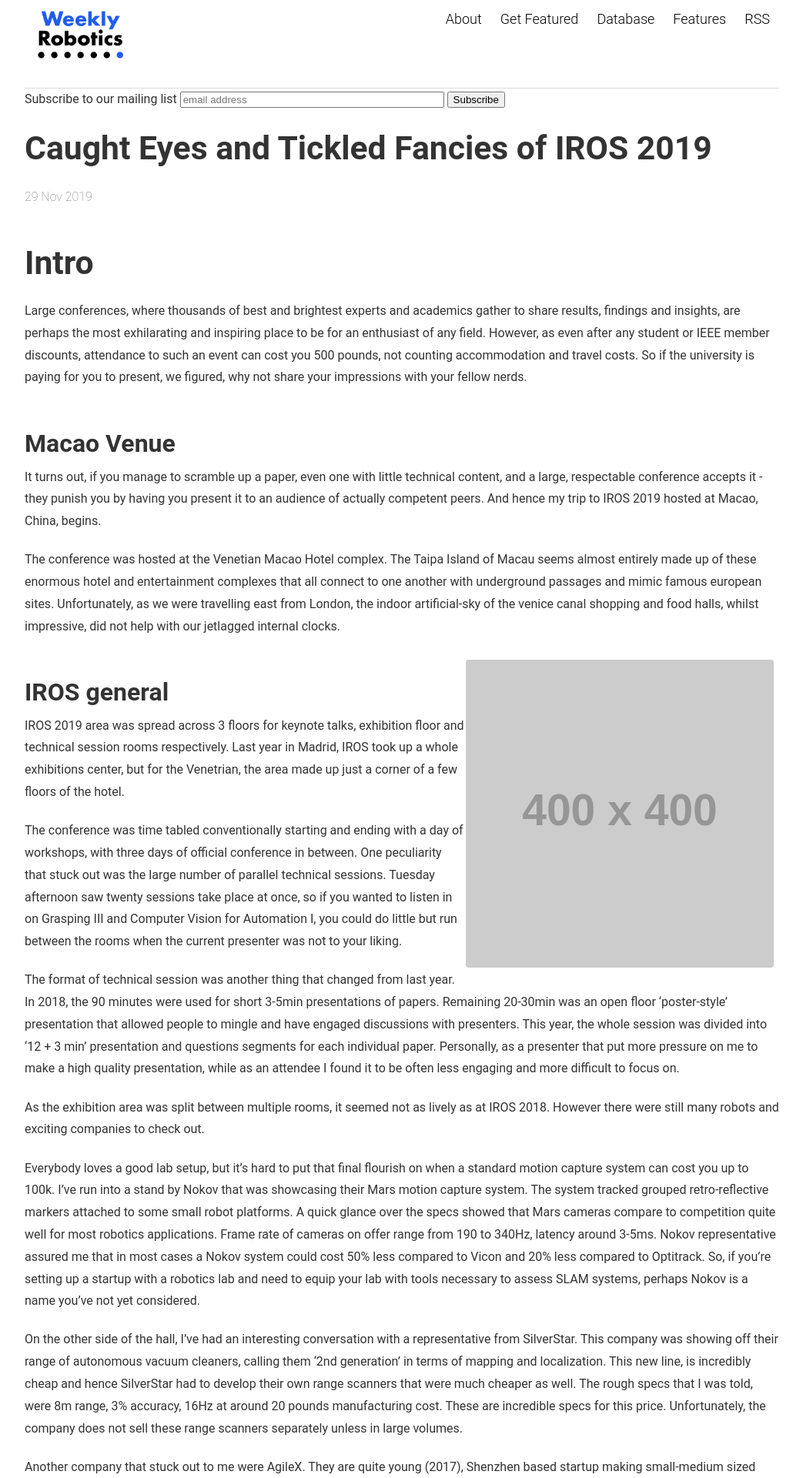
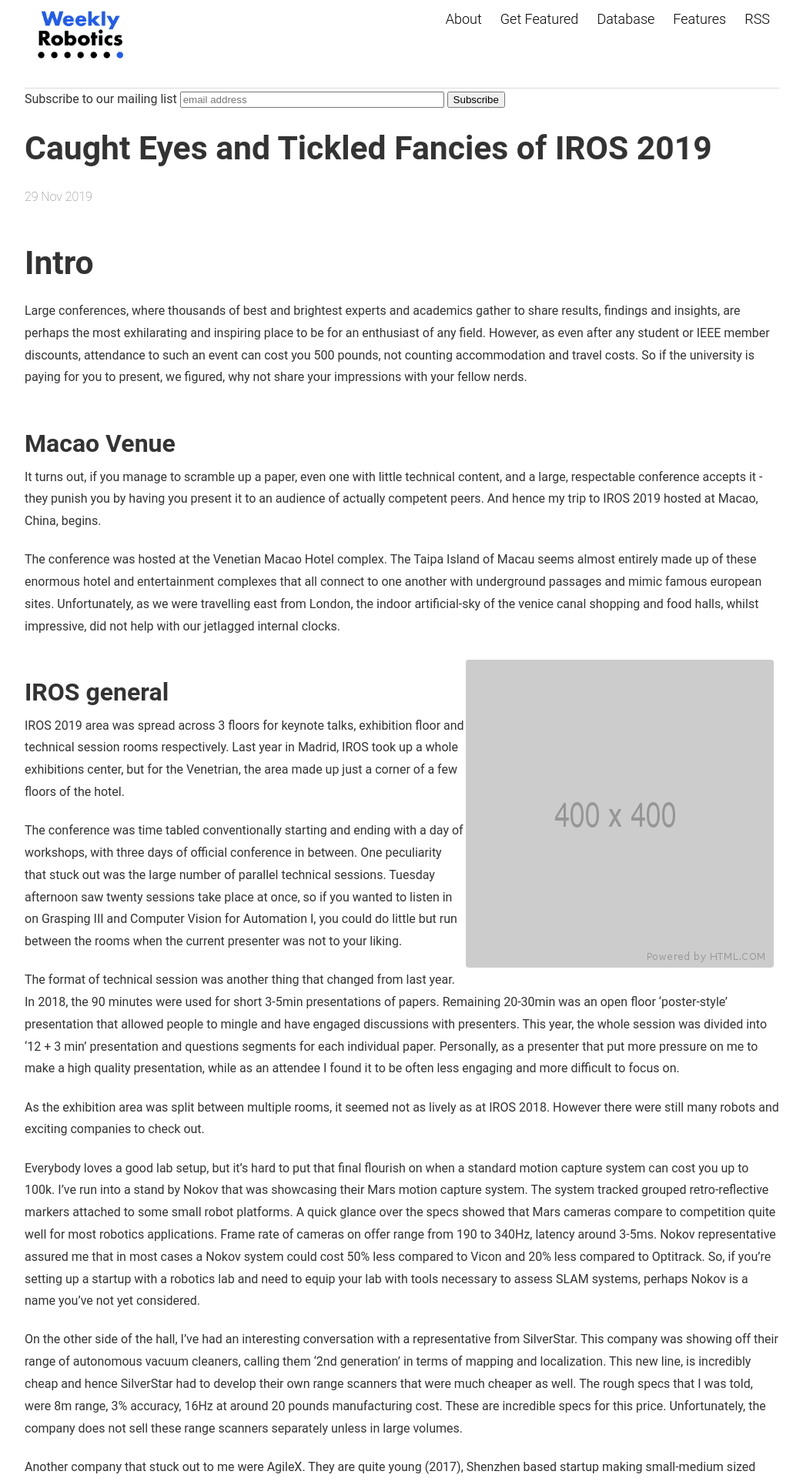
Before and after one commit to msadowski/weeklyrobotics, a Jekyll site: the page built from _posts/2019-11-29-IROS-2019.md, in a window 1280 px wide. Shown: the top 1920 px of the page at 77% size, without its empty margins (118-1161 px from the left). Built offline with Jekyll 4.4.1, drawn with Linux system fonts in a browser that asks for light colours; comment, search, counter and statistics services are not loaded.

Commit message:
Add example image

```diff
--- a/_posts/2019-11-29-IROS-2019.md
+++ b/_posts/2019-11-29-IROS-2019.md
@@ -19,7 +19,7 @@
 The conference was hosted at the Venetian Macao Hotel complex. The Taipa Island of Macau seems almost entirely made up of these enormous hotel and entertainment complexes that all connect to one another with underground passages and mimic famous european sites. Unfortunately, as we were travelling east from London, the indoor artificial-sky of the venice canal shopping and food halls, whilst impressive, did not help with our jetlagged internal clocks.
 
 
-![Image test](https://via.placeholder.com/400){:style="float: right;margin-right: 7px;margin-top: 7px;"}
+![Image test](/img/features/iros2019/400.png){:style="float: right;margin-right: 7px;margin-top: 7px;"}
 
 ## IROS general
 
```
Also changed, not shown: img/features/iros2019/400.png (added).
